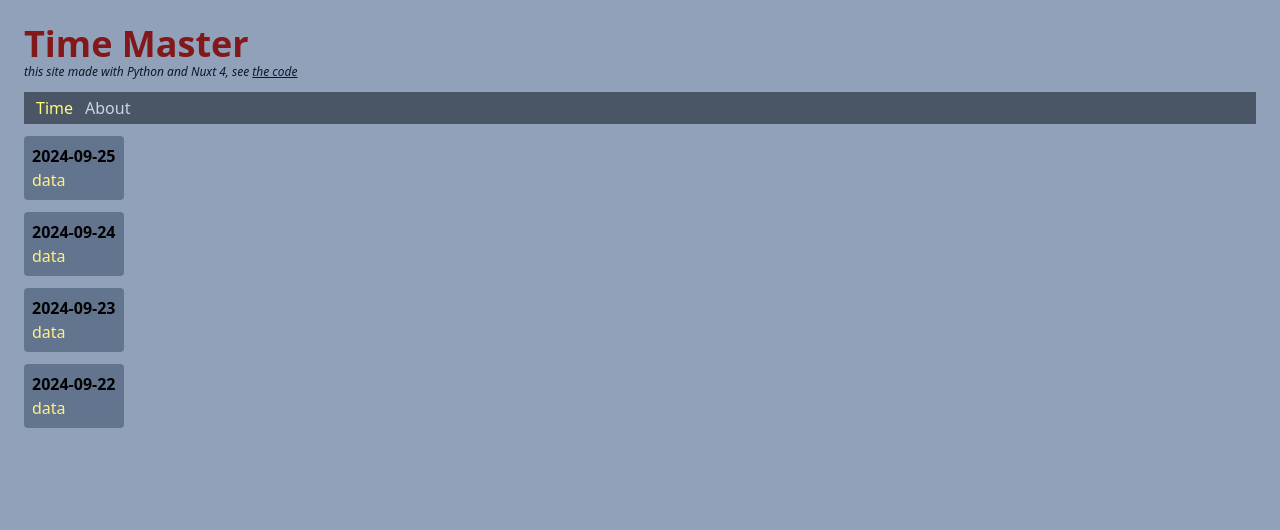
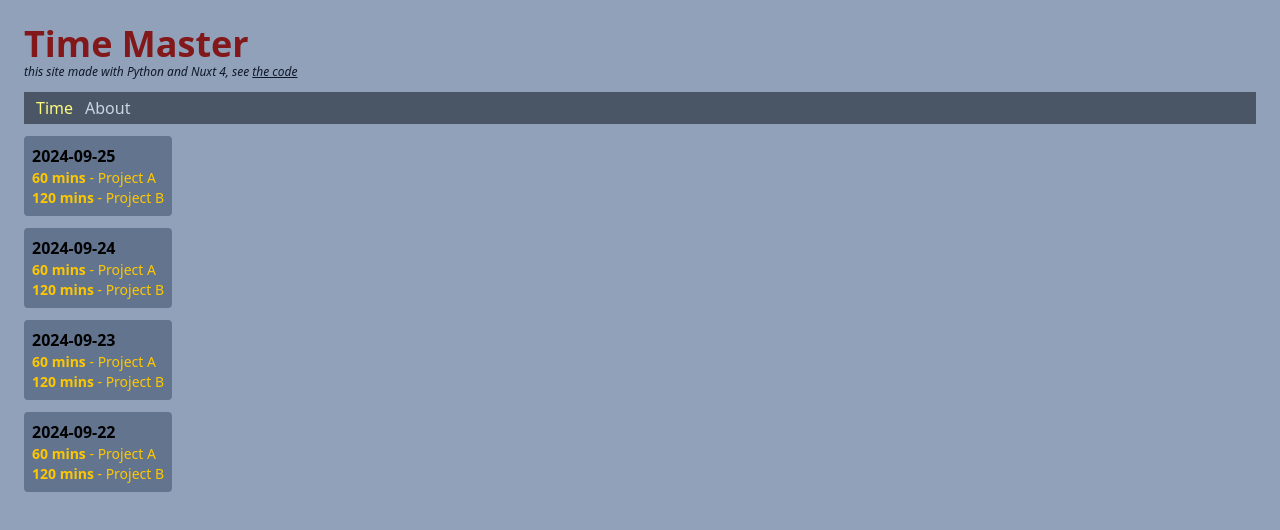
Before and after one commit to edwardtanguay/timemaster, a Nuxt app: page / in a window 1280 px wide. Shown: the top 530 px of the page. Built offline with nearby package versions, Linux system fonts and the light colour scheme.

Commit message:
Show projects nicely

```diff
--- a/app/pages/index.vue
+++ b/app/pages/index.vue
@@ -10,7 +10,13 @@ import days from '../../parseddata/days.json';
 		 class="flex flex-col gap-1 p-2 mb-3 w-fit bg-slate-500 rounded">
 		<div>
 			<h3 class="font-semibold cursor-pointer">{{ day.date }}</h3>
-			<p class="text-yellow-200">data</p>
+			<ul class="text-yellow-400">
+				<li v-for="project in day.projects"
+					:key="project.suuid"
+					class="text-sm">
+					<span class="font-semibold">{{ project.minutes }} mins</span> - {{ project.name }}
+				</li>
+			</ul>
 		</div>
 	</div>
 </template>
```
